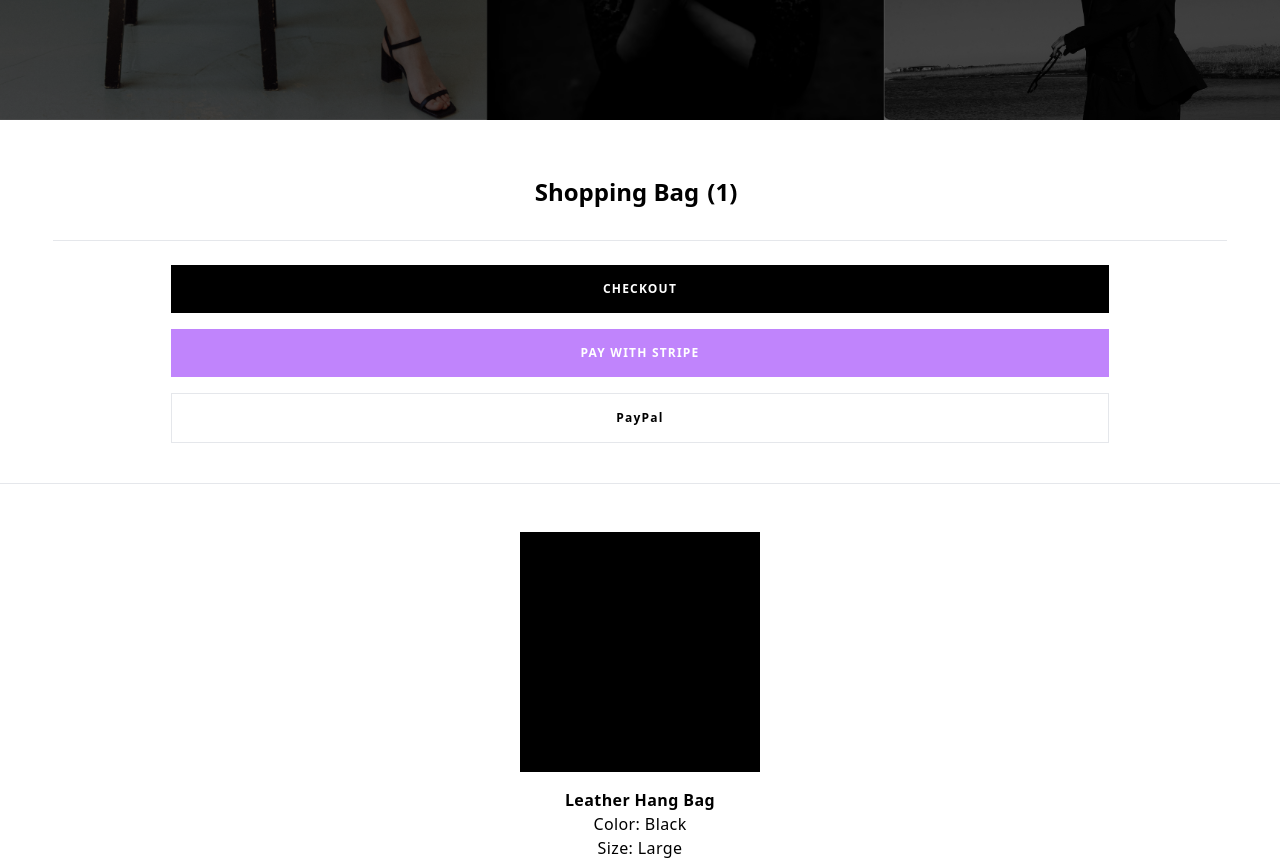
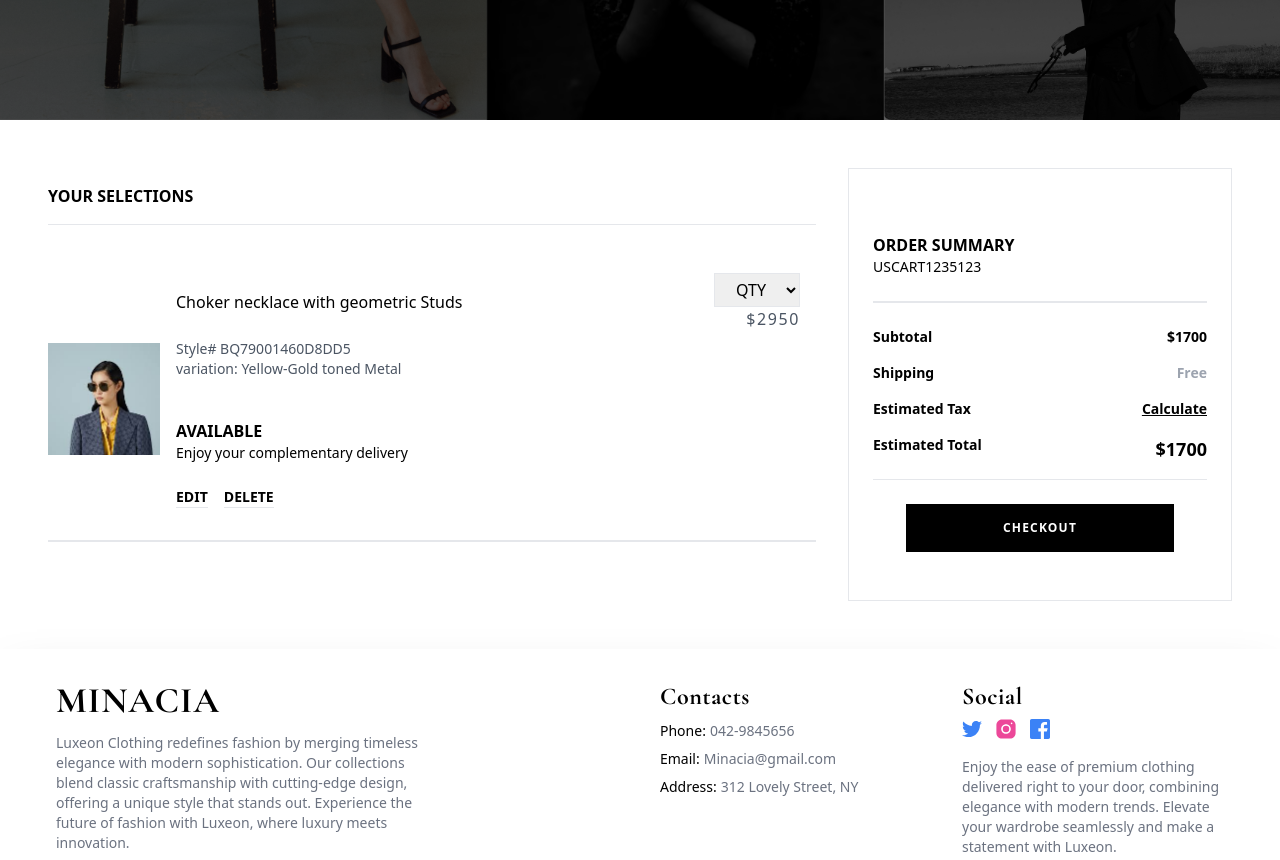
Before and after one commit to MuhammadAhmadSaaim/minacia-frontend, a React (Create React App) app: page /cart in a window 1280 px wide. Shown: the part 680-1540 px from the top of the page. Built offline with nearby package versions, Linux system fonts and the light colour scheme.

Commit message:
Checkout Page done. Have to refactor it into components when DB connected.

```diff
--- a/src/pages/cart.jsx
+++ b/src/pages/cart.jsx
@@ -3,7 +3,7 @@
 const Cart = () => {
     return (
         <div className="cart-content m-auto">
-            <div className="buttons-pay w-full border-b pt-6">
+            <div className="md:hidden buttons-pay w-full border-b pt-6">
                 <div className="w-11/12 m-auto pb-6">
                     <div className="text-center border-b py-8 text-2xl font-semibold">
                         Shopping Bag
@@ -23,7 +23,8 @@
                     </div>
                 </div>
             </div>
-            <div className="shopping-bag w-full min-w-full">
+
+            <div className="md:hidden shopping-bag w-full min-w-full">
                 <section className="usr-products">
                     <div className="products-wrapper w-full">
                         <ul className="product-list m-0 p-0 list-none">
@@ -104,6 +105,110 @@
                     </div>
                 </section>
             </div>
+
+            <div className="hidden md:block gutter w-full p-4">
+                <div className="wrapper p-8">
+                    <div className="maincontent flex gap-8">
+                       <div className="left flex-1">
+                            <div className="flex py-4 border-b uppercase justify-between w-full list-header">
+                                <div className="font-semibold">
+                                    your selections
+                                </div>
+                            </div>
+                            <div className="mt-8 items">
+                                <div className="product w-full flex items-center border-b-2">
+                                    <div className="prodimg max-w-28">
+                                        <img
+                                            src="/images/temp.jpeg"
+                                            className="w-full"
+                                        />
+                                    </div>
+                                    <div className="flex flex-col p-4 flex-1">
+                                        <div className="prod-info flex items-center justify-between">
+                                            <div className="title text-md w-1/2">
+                                                Choker necklace with geometric Studs
+                                            </div>
+                                            <div className="flex-col text-end">
+                                                <div className="qty flex">
+                                                    <select className="border py-1 px-2 text-center">
+                                                        <option>QTY</option>
+                                                        {[...Array(10)].map((x, i) =>
+                                                            <option>QTY: {i}</option>
+                                                        )}
+                                                    </select>
+                                                </div>
+                                                <div className="amount tracking-widest text-gray-600">
+                                                    $2950
+                                                </div>
+                                            </div>
+                                        </div>
+                                        <div className="r2 py-2 text-sm text-gray-600">
+                                            <div className="style">
+                                                Style# BQ79001460D8DD5
+                                            </div>
+                                            <div className="variation">
+                                                variation: Yellow-Gold toned Metal
+                                            </div>
+                                        </div>
+                                        <div className="ship-info mt-8">
+                                            <div className="uppercase font-semibold">
+                                                Available
+                                            </div>
+                                            <div className="text-sm">
+                                                Enjoy your complementary delivery
+                                            </div>
+                                        </div>
+                                        <div className="py-4 mt-2 text-sm font-semibold item-footer space-x-4">
+                                            <button className="border-b">
+                                                EDIT
+                                            </button>
+                                            <button className="border-b">
+                                                DELETE
+                                            </button>
+                                        </div>
+                                    </div>
+                                </div>
+                            </div>
+                       </div>
+                       <div className="right flex-1 min-w-80 max-w-96">
+                            <div className="order-summary flex-col p-6 border">
+                                <div className="header pt-10 pb-6 border-b-2">
+                                    <div className="font-semibold uppercase">
+                                        order summary
+                                    </div>
+                                    <div className="text-sm uppercase">
+                                        USCART1235123
+                                    </div>
+                                </div>
+                                <div className="summary py-6 flex-col">
+                                    <div className="text-sm mb-4 font-semibold flex justify-between">
+                                        <span>Subtotal</span>
+                                        <span>$1700</span>
+                                    </div>
+                                    <div className="text-sm mb-4 font-semibold flex justify-between">
+                                        <span>Shipping</span>
+                                        <span className="text-gray-400">Free </span>
+                                    </div>
+                                    <div className="text-sm mb-4 font-semibold flex justify-between">
+                                        <span>Estimated Tax</span>
+                                        <span><u>Calculate</u></span>
+                                    </div>
+                                    <div className="text-sm pb-4 border-b font-semibold flex justify-between">
+                                        <span>Estimated Total</span>
+                                        <span className="text-lg">$1700</span>
+                                    </div>
+                                    <div className="w-4/5 mt-6 m-auto">
+                                        <button className="bg-black text-white py-4 px-6 w-full tracking-widest text-xs font-semibold">
+                                            CHECKOUT
+                                        </button>
+                                    </div>
+                                </div>
+
+                            </div>
+                       </div>
+                    </div>
+                </div>
+            </div>
         </div>
     )
 }
```
